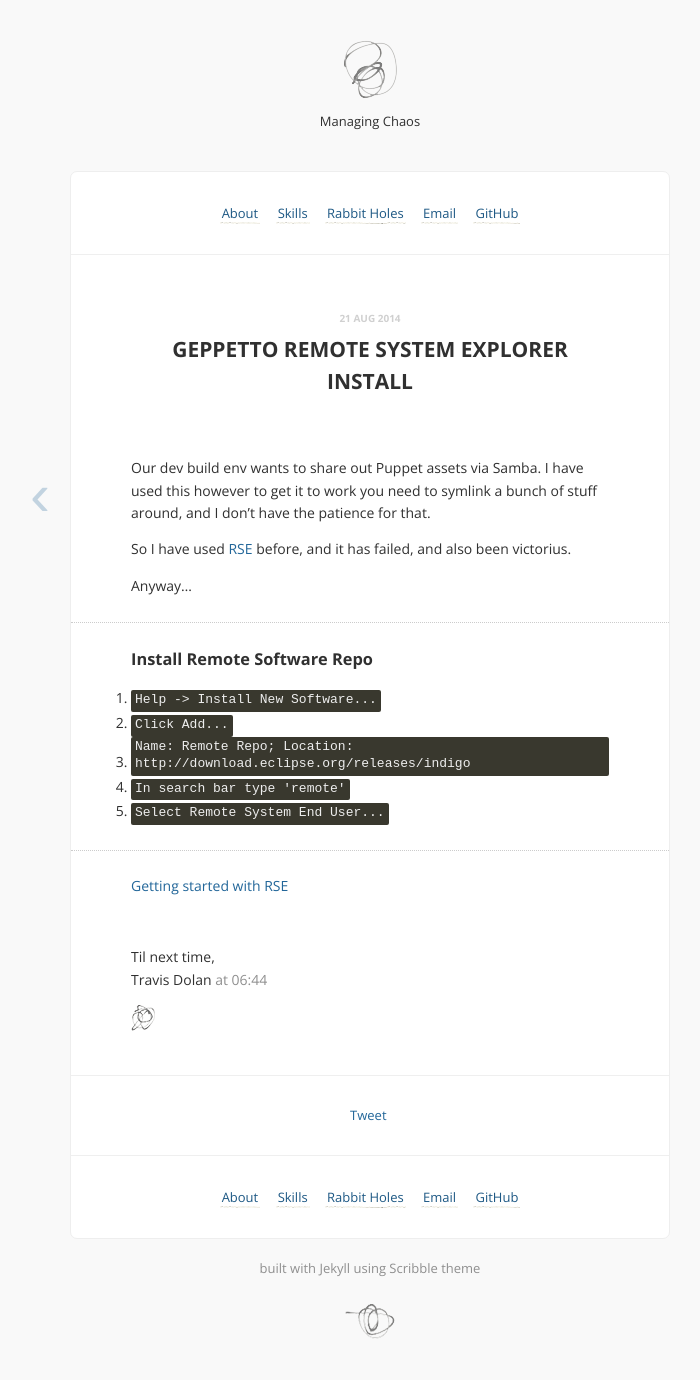
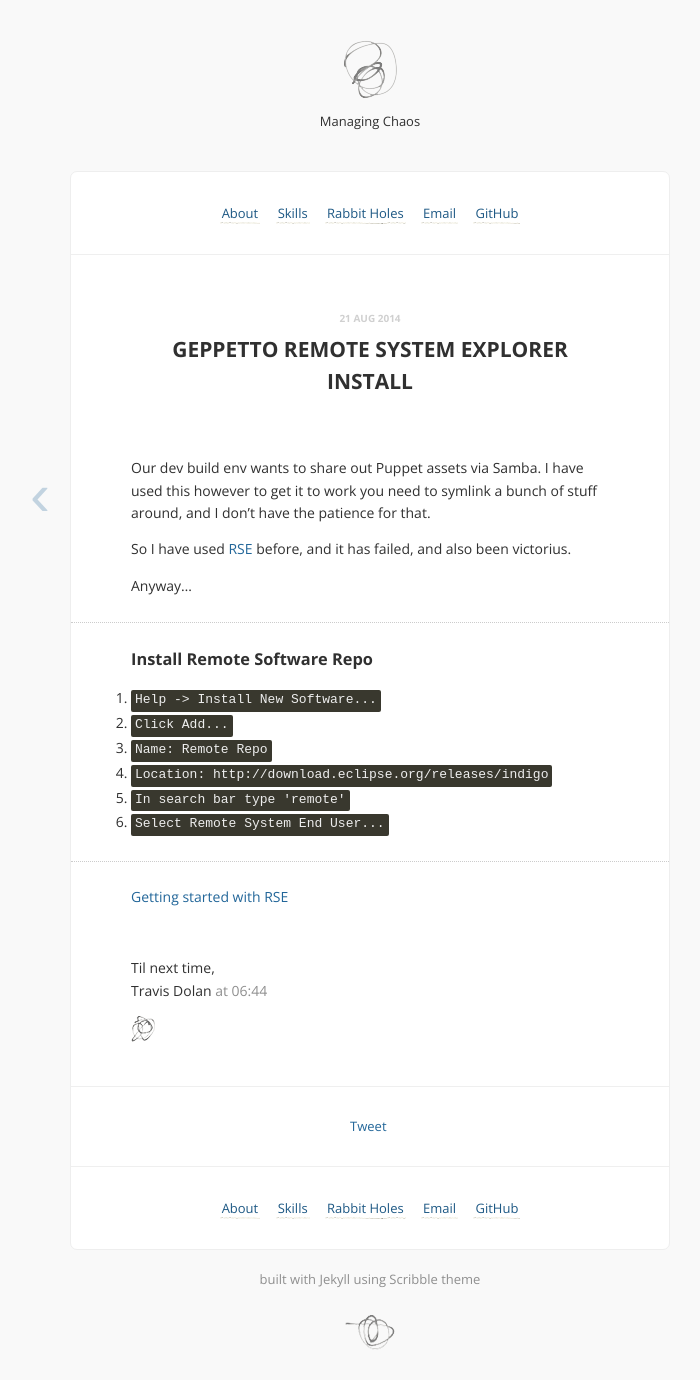
Before and after one commit to rustyautopsy/rustyautopsy.github.io, a Jekyll site: the page built from _posts/2014-08-21-geppetto.md, in a window 1280 px wide. Shown: the whole page, without its empty margins (270-970 px from the left). Built offline with Jekyll 4.4.1, drawn with Linux system fonts in a browser that asks for light colours; Markdown is read by kramdown in place of the engine named in the settings; comment, search, counter and statistics services are not loaded; some of the changed lines change nothing that is shown.

Commit message:
moved rse howto line items around a bit

```diff
--- a/_posts/2014-08-21-geppetto.md
+++ b/_posts/2014-08-21-geppetto.md
@@ -17,7 +17,8 @@ Anyway...
 ### Install Remote Software Repo
 1. `Help -> Install New Software...`
 2. `Click Add...`
-3. `Name: Remote Repo; Location: http://download.eclipse.org/releases/indigo`
+3. `Name: Remote Repo`
+4. `Location: http://download.eclipse.org/releases/indigo`
 4. `In search bar type 'remote'`
 5. `Select Remote System End User...`
 
```
